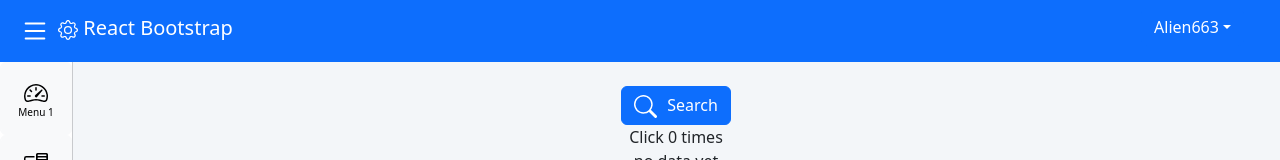
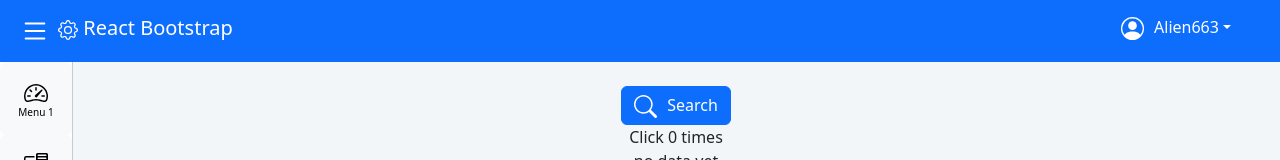
Before and after one commit to Alien663/React, a React (Create React App) app: page /sample in a window 1280 px wide. Shown: the top 160 px of the page. Built offline with nearby package versions, Linux system fonts and the light colour scheme.

Commit message:
style:Add Account's Icon

```diff
--- a/src/Component/Bar/AppBar.jsx
+++ b/src/Component/Bar/AppBar.jsx
@@ -6,18 +6,18 @@ import MyIcon from '../MyIcon';
 import '../../Style/Bar.css'
 
 function AppBar(props) {
-  const {handleShowList} = props
+  const { handleShowList } = props
   const AccontName = "Alien663"
   return (
     <>
       <Navbar className='App-Bar' bg="primary" data-bs-theme="dark" fixed='top' expand="lg" >
         <div id="app-bar-background" className='app-bar-background'></div>
         <Container as="div" className='app-bar-container' fluid={true}>
-          <Row style={{width: "100%"}}>
+          <Row style={{ width: "100%" }}>
             <Col md={4}>
               <Nav>
                 <Nav.Link onClick={handleShowList}>
-                  <MyIcon iconName="List" color= "white" size={30}/>
+                  <MyIcon iconName="List" color="white" size={30} />
                 </Nav.Link>
 
                 <Navbar.Brand as={Link} to="/" >
@@ -27,10 +27,16 @@ function AppBar(props) {
             </Col>
             <Col md={4}></Col>
             <Col md={4}>
-              <div style={{justifyContent: "flex-end", textAlign: 'right'}}>
-                <DropdownButton id="dropdown-menu" align="end" title={AccontName}>
+              <div style={{ justifyContent: "flex-end", textAlign: 'right' }}>
+
+                <DropdownButton id="dropdown-menu" align="end" title={
+                  <span>
+                    <MyIcon iconName="PersonCircle" size={23} style={{ marginRight: "10px" }} />
+                    {AccontName}
+                  </span>
+                }>
                   <Dropdown.Item eventKey={1} as={Link} to="#hello">Profile</Dropdown.Item>
-                  <Dropdown.Divider/>
+                  <Dropdown.Divider />
                   <Dropdown.Item eventKey={2} as={Link} to="#hello">Logout</Dropdown.Item>
                 </DropdownButton>
               </div>
```
